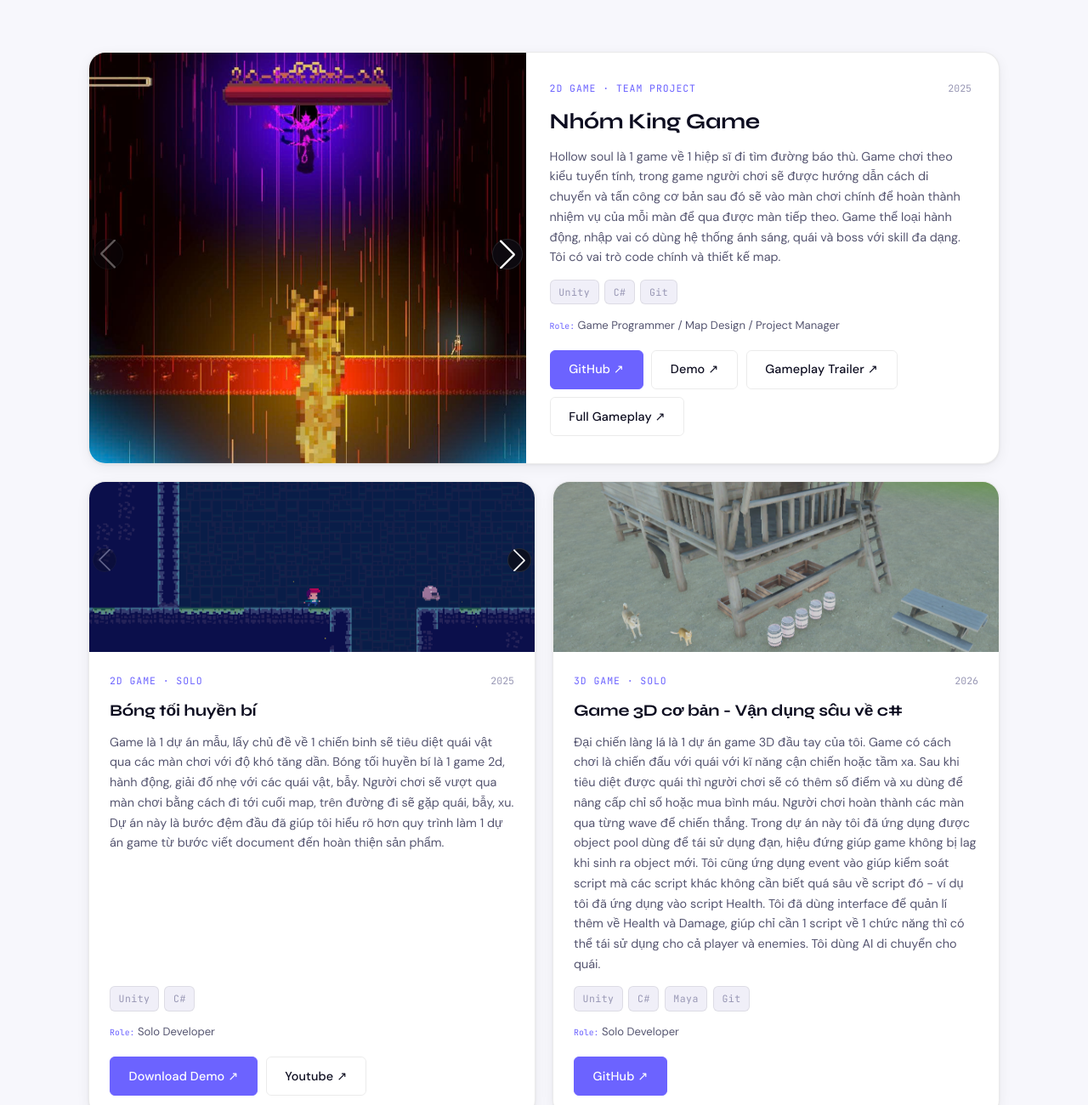
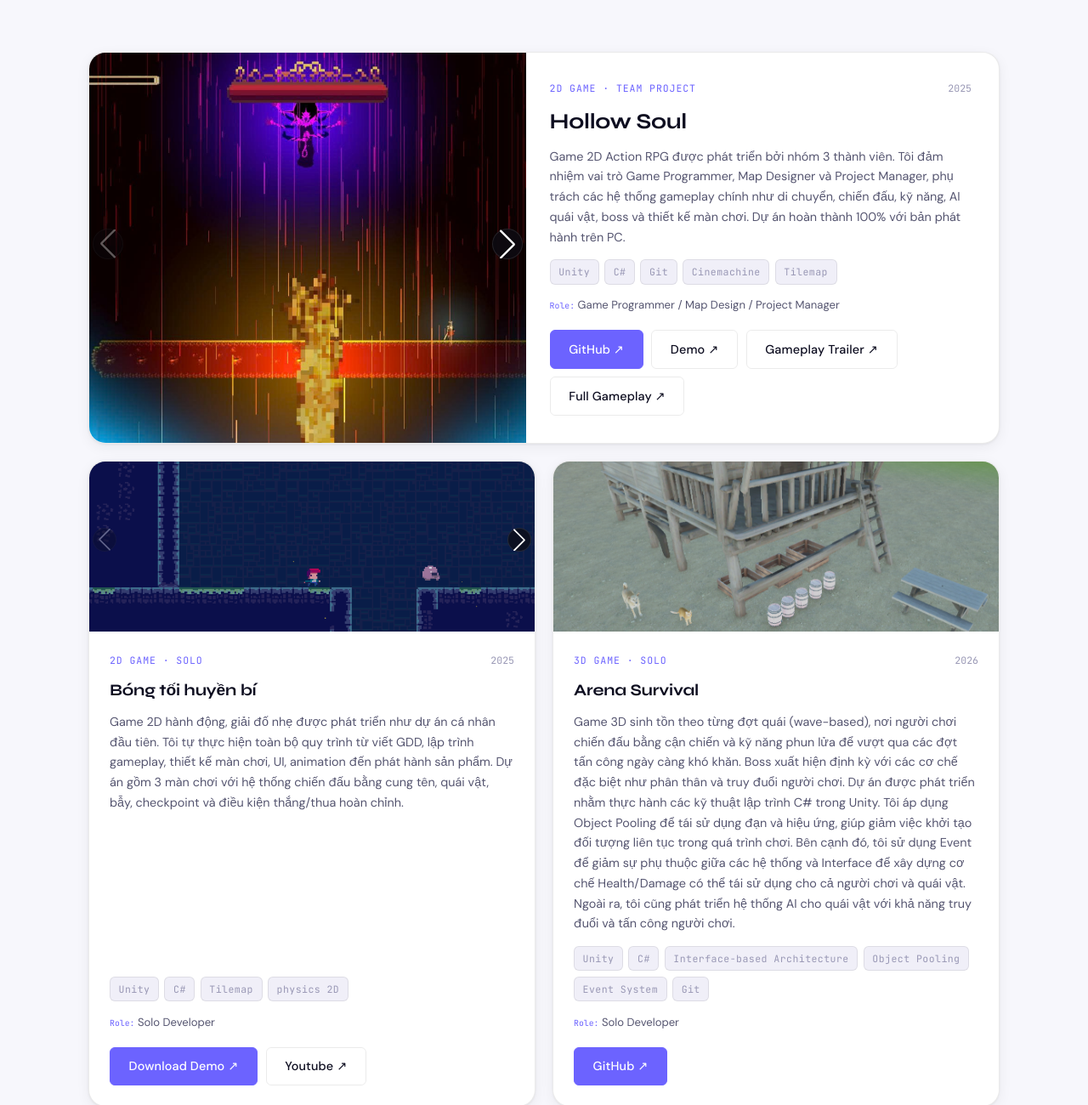
Before and after one commit to nguyenlamgiabao/Portfolio, a website: page index.html in a window 1280 px wide. Shown: the part 2301-3601 px from the top of the page at 85% size. Drawn offline with nearby package versions, Linux system fonts and the light colour scheme.

Commit message:
Update index.html

```diff
--- a/index.html
+++ b/index.html
@@ -289,18 +289,18 @@
               <span class="project-year">2025</span>
             </div>
             <!-- Nhóm King Game -->
-            <h3 class="project-title">Nhóm King Game</h3>
+            <h3 class="project-title">Hollow Soul</h3>
 
             <p class="project-desc">
-              Hollow soul là 1 game về 1 hiệp sĩ đi tìm đường báo thù. Game chơi theo kiểu tuyển tính,
-              trong game người chơi sẽ được hướng dẫn cách di chuyển và tấn công cơ bản sau đó sẽ vào màn chơi
-              chính để hoàn thành nhiệm vụ của mỗi màn để qua được màn tiếp theo. Game thể loại hành động, nhập vai
-              có dùng hệ thống ánh sáng, quái và boss với skill đa dạng. Tôi có vai trò code chính và thiết kế map.
-            </p>
+             Game 2D Action RPG được phát triển bởi nhóm 3 thành viên.
+             Tôi đảm nhiệm vai trò Game Programmer, Map Designer và Project Manager, phụ trách các hệ thống gameplay chính như di chuyển, chiến đấu, kỹ năng, AI quái vật, boss và thiết kế màn chơi.
+             Dự án hoàn thành 100% với bản phát hành trên PC.
             <div class="project-stack">
               <span class="stack-tag">Unity</span>
               <span class="stack-tag">C#</span>
               <span class="stack-tag">Git</span>
+              <span class="stack-tag">Cinemachine</span>
+               <span class="stack-tag">Tilemap</span>
 
             </div>
             <div class="project-role">
@@ -356,14 +356,15 @@
             <h3 class="project-title">Bóng tối huyền bí</h3>
 
             <p class="project-desc">
-              Game là 1 dự án mẫu, lấy chủ đề về 1 chiến binh sẽ tiêu diệt quái vật qua các màn chơi với độ khó tăng dần.
-              Bóng tối huyền bí là 1 game 2d, hành động, giải đố nhẹ với các quái vật, bẫy.
-              Người chơi sẽ vượt qua màn chơi bằng cách đi tới cuối map, trên đường đi sẽ gặp quái, bẫy, xu.
-              Dự án này là bước đệm đầu đã giúp tôi hiểu rõ hơn quy trình làm 1 dự án game từ bước viết document đến hoàn thiện sản phẩm.
+            Game 2D hành động, giải đố nhẹ được phát triển như dự án cá nhân đầu tiên.
+            Tôi tự thực hiện toàn bộ quy trình từ viết GDD, lập trình gameplay, thiết kế màn chơi, UI, animation đến phát hành sản phẩm.
+            Dự án gồm 3 màn chơi với hệ thống chiến đấu bằng cung tên, quái vật, bẫy, checkpoint và điều kiện thắng/thua hoàn chỉnh.
             </p>
             <div class="project-stack">
               <span class="stack-tag">Unity</span>
               <span class="stack-tag">C#</span>
+              <span class="stack-tag">Tilemap</span>
+              <span class="stack-tag">physics 2D</span>
               <!-- <span class="stack-tag">Photoshop</span> -->
             </div>
             <div class="project-role">
@@ -401,22 +402,23 @@
               <span class="project-year">2026</span>
             </div>
 
-            <h3 class="project-title">Game 3D cơ bản - Vận dụng sâu về c#</h3>
+            <h3 class="project-title">Arena Survival</h3>
 
             <p class="project-desc">
-              Đại chiến làng lá là 1 dự án game 3D đầu tay của tôi.
-              Game có cách chơi là chiến đấu với quái với kĩ năng cận chiến hoặc tầm xa.
-              Sau khi tiêu diệt được quái thì người chơi sẽ có thêm số điểm và xu dùng để nâng cấp chỉ số hoặc mua bình máu.
-              Người chơi hoàn thành các màn qua từng wave để chiến thắng.
-              Trong dự án này tôi đã ứng dụng được object pool dùng để tái sử dụng đạn, hiệu đứng giúp game không bị lag khi sinh ra object mới.
-              Tôi cũng ứng dụng event vào giúp kiểm soát script mà các script khác không cần biết quá sâu về script đó - ví dụ tôi đã ứng dụng vào script Health.
-              Tôi đã dùng interface để quản lí thêm về Health và Damage, giúp chỉ cần 1 script về 1 chức năng thì có thể tái sử dụng cho cả player và enemies.
-              Tôi dùng AI di chuyển cho quái.
+              Game 3D sinh tồn theo từng đợt quái (wave-based), nơi người chơi chiến đấu bằng cận chiến và kỹ năng phun lửa để vượt qua các đợt tấn công ngày càng khó khăn.
+              Boss xuất hiện định kỳ với các cơ chế đặc biệt như phân thân và truy đuổi người chơi.
+
+              Dự án được phát triển nhằm thực hành các kỹ thuật lập trình C# trong Unity.
+              Tôi áp dụng Object Pooling để tái sử dụng đạn và hiệu ứng, giúp giảm việc khởi tạo đối tượng liên tục trong quá trình chơi.
+              Bên cạnh đó, tôi sử dụng Event để giảm sự phụ thuộc giữa các hệ thống và Interface để xây dựng cơ chế Health/Damage có thể tái sử dụng cho cả người chơi và quái vật.
+              Ngoài ra, tôi cũng phát triển hệ thống AI cho quái vật với khả năng truy đuổi và tấn công người chơi.
             </p>
             <div class="project-stack">
               <span class="stack-tag">Unity</span>
               <span class="stack-tag">C#</span>
-              <span class="stack-tag">Maya</span>
+              <span class="stack-tag">Interface-based Architecture</span>
+              <span class="stack-tag">Object Pooling</span>
+              <span class="stack-tag">Event System</span>
               <span class="stack-tag">Git</span>
             </div>
             <div class="project-role">
@@ -512,17 +514,20 @@
             <h3 class="project-title">3D Robot Experiment Game</h3>
 
             <p class="project-desc">
-              Project đang trong quá trình phát triển. Game lấy chủ đề về thí nghiệm robot.
-              Người chơi sẽ vào góc nhìn của robot và hoàn thiện thử thách và nâng cấp qua các màn.
-              Hoàn thành hết thử thách thì Robot đã được thử nghiệm thành công.
-              Robot là 1 góc nhìn để người chơi có trãi nghiệm thú vị, người chơi thật sự là những nhà thí nghiệm.
-              Game dự định dùng Git, Unity, MagicaVoxel, C#. Hiện tại nhóm đã hoàn thiện map cơ bản và và di chuyển tấn công cơ bản.
+             Game 3D FPS/TPS theo chủ đề thí nghiệm robot, nơi người chơi phải vượt qua các đấu trường và thử thách thay đổi theo từng đợt (wave) để hoàn thành chương trình huấn luyện. Mỗi khu vực chiến đấu được bao quanh bởi các rào chắn năng lượng, tạo nên môi trường chiến đấu khép kín và tập trung vào kỹ năng người chơi.
+
+              Trong dự án này, tôi phụ trách phát triển hệ thống điều khiển nhân vật bằng Character Controller, camera FPS/TPS, hệ thống vũ khí, cơ chế nhặt và thay đổi súng, cùng các hiệu ứng hình ảnh bằng Shader Graph. Tôi cũng xây dựng các shader cho rào chắn năng lượng và vòng bảo vệ hologram nhằm tăng tính trực quan cho môi trường game.
+
+              Thông qua dự án, tôi nâng cao kỹ năng sử dụng Character Controller, New Input System và Shader Graph trong Unity, đồng thời tích lũy kinh nghiệm làm việc nhóm và quản lý mã nguồn bằng Git.
             </p>
             <div class="project-stack">
               <span class="stack-tag">Unity</span>
               <span class="stack-tag">C#</span>
               <span class="stack-tag">Git</span>
               <span class="stack-tag">MagicaVoxel</span>
+              <span class="stack-tag">Character Controller</span>
+              <span class="stack-tag">New Input System</span>
+              <span class="stack-tag">Shader Graph</span>
             </div>
             <div class="project-role">
               <span class="mono">Role:</span> Code chức năng / thiết kế shader
```
